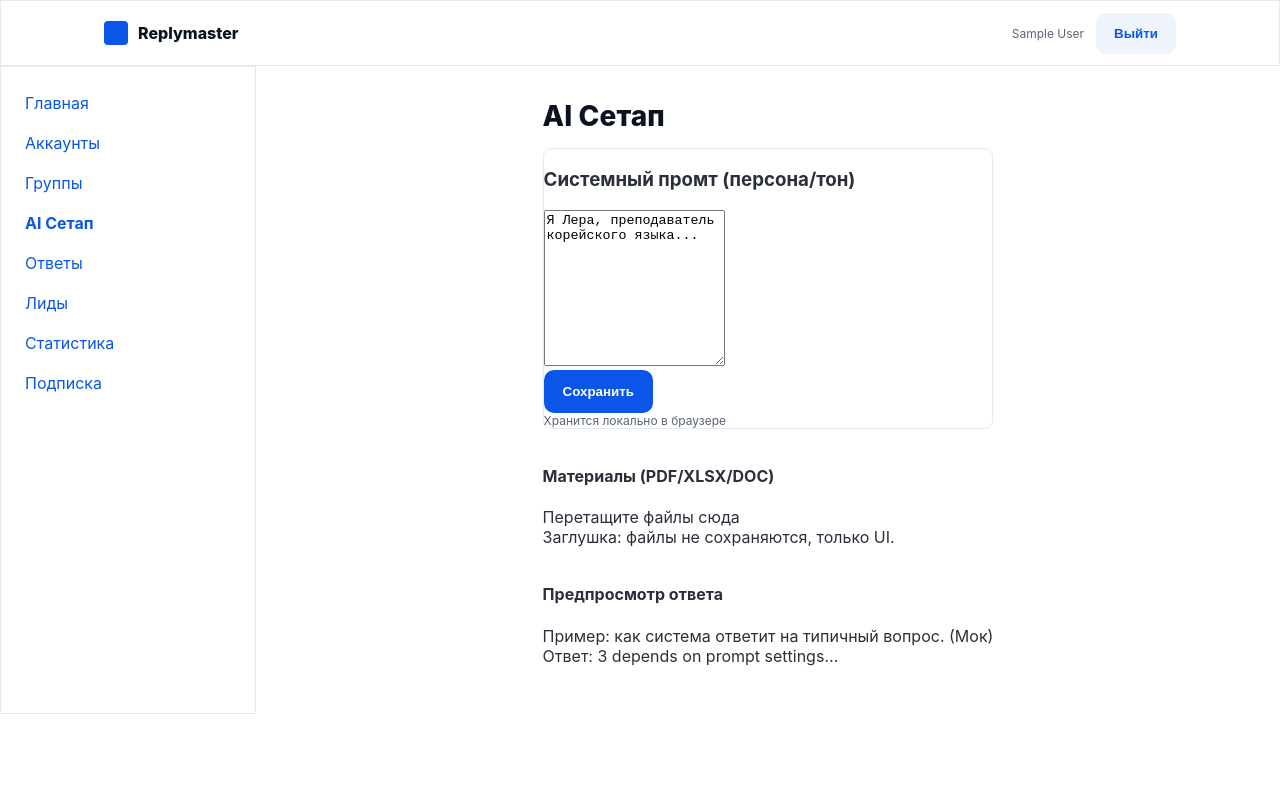
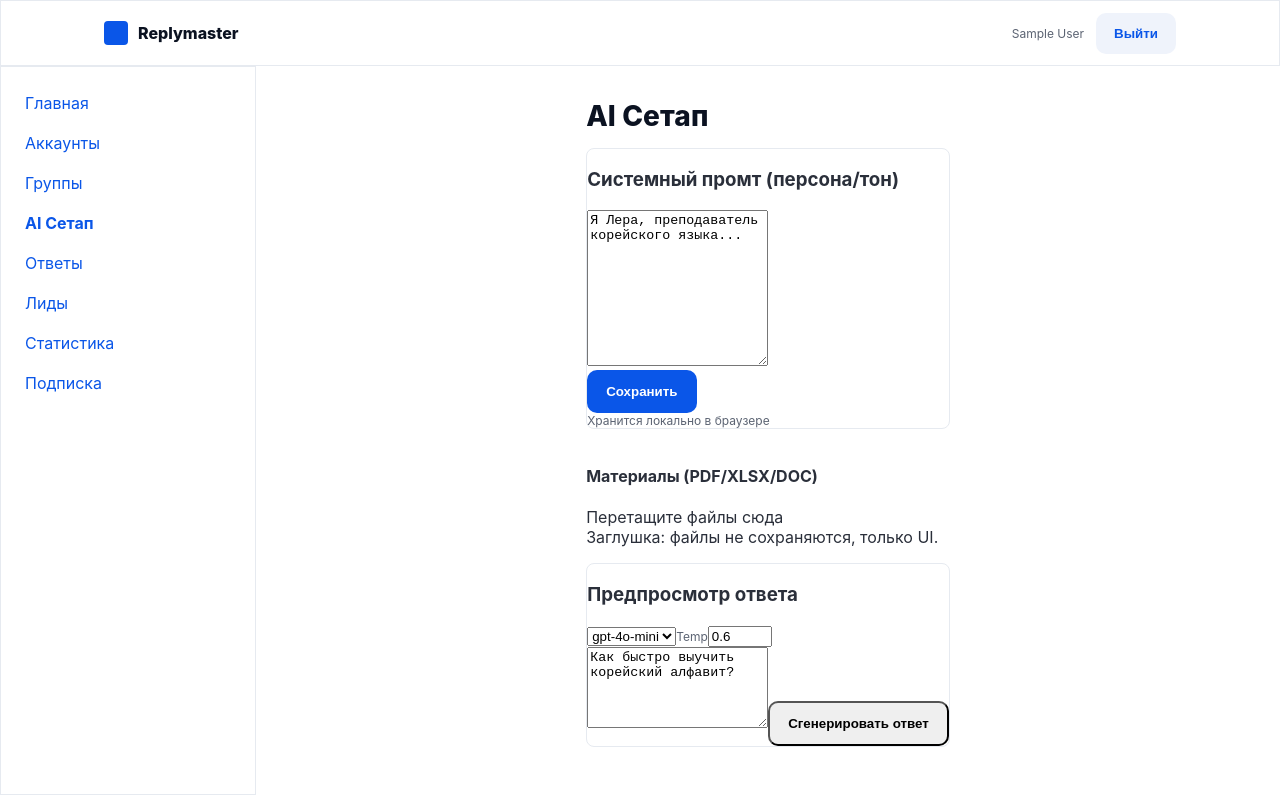
Before and after one commit to anykord/replymaster-frontend, a Next.js app: page /dashboard/setup in a window 1280 px wide. Built offline with nearby package versions, Linux system fonts and the light colour scheme; no server answers; sample sign-in values are in the browser's storage.

Commit message:
Update PreviewBox.js

```diff
--- a/components/dashboard/PreviewBox.js
+++ b/components/dashboard/PreviewBox.js
@@ -1,9 +1,83 @@
+import { useEffect, useState } from 'react';
+
 export default function PreviewBox() {
+  const [userMessage, setUserMessage] = useState('Как быстро выучить корейский алфавит?');
+  const [loading, setLoading] = useState(false);
+  const [answer, setAnswer] = useState('');
+  const [usage, setUsage] = useState(null);
+  const [cost, setCost] = useState(null);
+  const [temperature, setTemperature] = useState(0.6);
+  const [model, setModel] = useState('gpt-4o-mini');
+
+  const run = async () => {
+    setLoading(true);
+    setAnswer('');
+    setUsage(null);
+    setCost(null);
+    try {
+      const systemPrompt = localStorage.getItem('rm_system_prompt') || 'You are a helpful assistant.';
+      const r = await fetch('/api/ai/preview', {
+        method: 'POST',
+        headers: {'Content-Type':'application/json'},
+        body: JSON.stringify({ systemPrompt, userMessage, model, temperature: Number(temperature) })
+      });
+      const data = await r.json();
+      if (!r.ok) throw new Error(data.error || 'error');
+      setAnswer(data.text || '');
+      setUsage(data.usage || null);
+      setCost(data.costUSD ?? null);
+    } catch (e) {
+      setAnswer('Ошибка запроса: ' + e.message);
+    } finally {
+      setLoading(false);
+    }
+  };
+
+  useEffect(() => {
+    // автозапуск один раз для удобства
+    // run();
+  // eslint-disable-next-line react-hooks/exhaustive-deps
+  }, []);
+
   return (
-    <div className="rounded-xl border bg-white p-4 shadow-sm">
-      <h4 className="font-semibold mb-2">Предпросмотр ответа</h4>
-      <div className="text-sm text-gray-600">Пример: как система ответит на типичный вопрос. (Мок)</div>
-      <div className="mt-2 rounded bg-gray-50 p-3 text-sm">Ответ: З depends on prompt settings…</div>
+    <div className="rm-card p-4">
+      <div className="flex items-center justify-between mb-2">
+        <h3 className="font-semibold">Предпросмотр ответа</h3>
+        <div className="flex gap-2 items-center">
+          <select value={model} onChange={e=>setModel(e.target.value)} className="border rounded p-2">
+            <option value="gpt-4o-mini">gpt-4o-mini</option>
+            <option value="gpt-4o">gpt-4o</option>
+          </select>
+          <label className="small muted">Temp</label>
+          <input type="number" step="0.1" min="0" max="2" value={temperature} onChange={e=>setTemperature(e.target.value)} className="border rounded p-2 w-20" />
+        </div>
+      </div>
+
+      <textarea
+        className="w-full border rounded p-3 mb-2"
+        rows={5}
+        value={userMessage}
+        onChange={(e) => setUserMessage(e.target.value)}
+        placeholder="Тестовое сообщение пользователя из чата..."
+      />
+
+      <button className="btn" onClick={run} disabled={loading}>
+        {loading ? 'Генерируем…' : 'Сгенерировать ответ'}
+      </button>
+
+      {answer && (
+        <div className="mt-3 p-3 border rounded bg-white">
+          <div className="small muted mb-1">Ответ модели:</div>
+          <div>{answer}</div>
+        </div>
+      )}
+
+      {usage && (
+        <div className="mt-2 small muted">
+          Токены: in {usage.prompt_tokens} · out {usage.completion_tokens} · total {usage.total_tokens}
+          {typeof cost === 'number' && <span> · оценочная стоимость: ~${cost.toFixed(6)}</span>}
+        </div>
+      )}
     </div>
   );
 }
```
